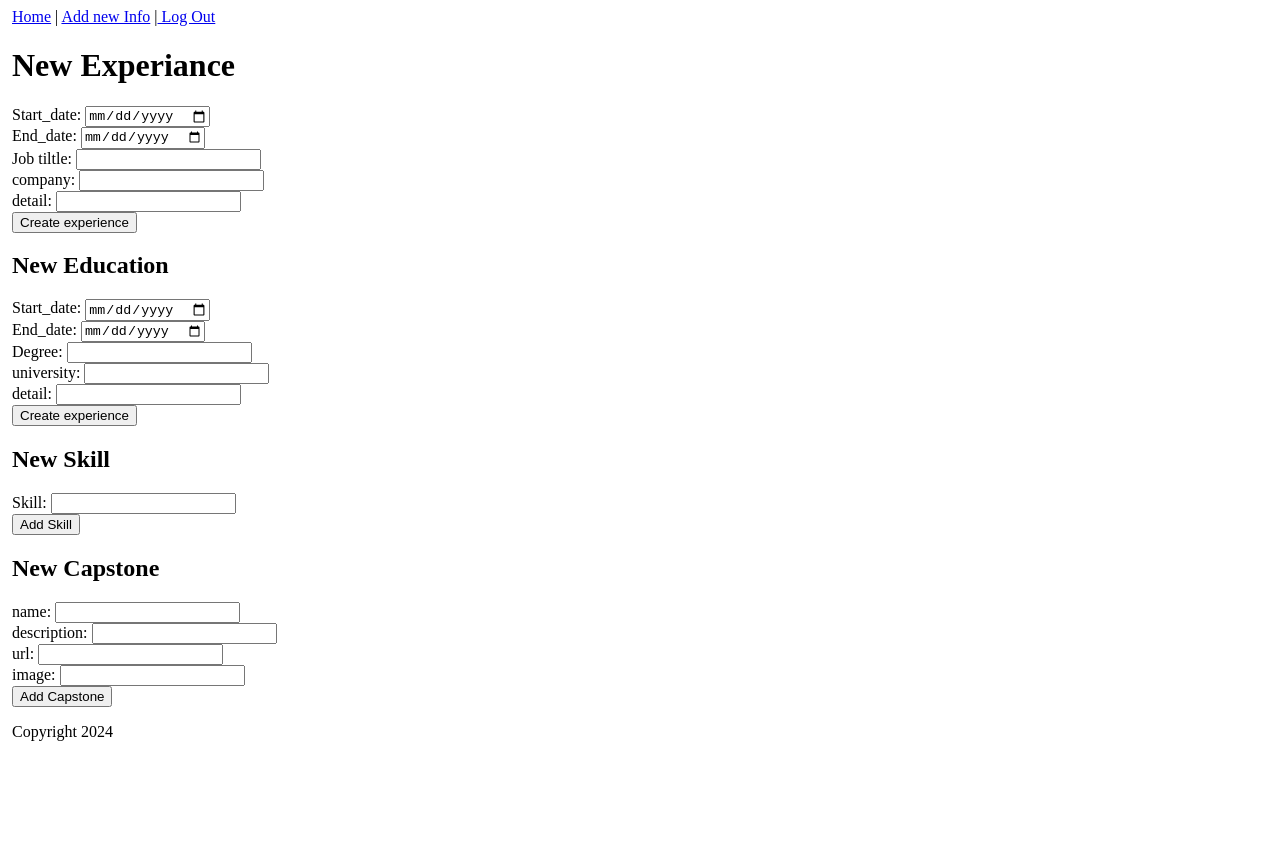
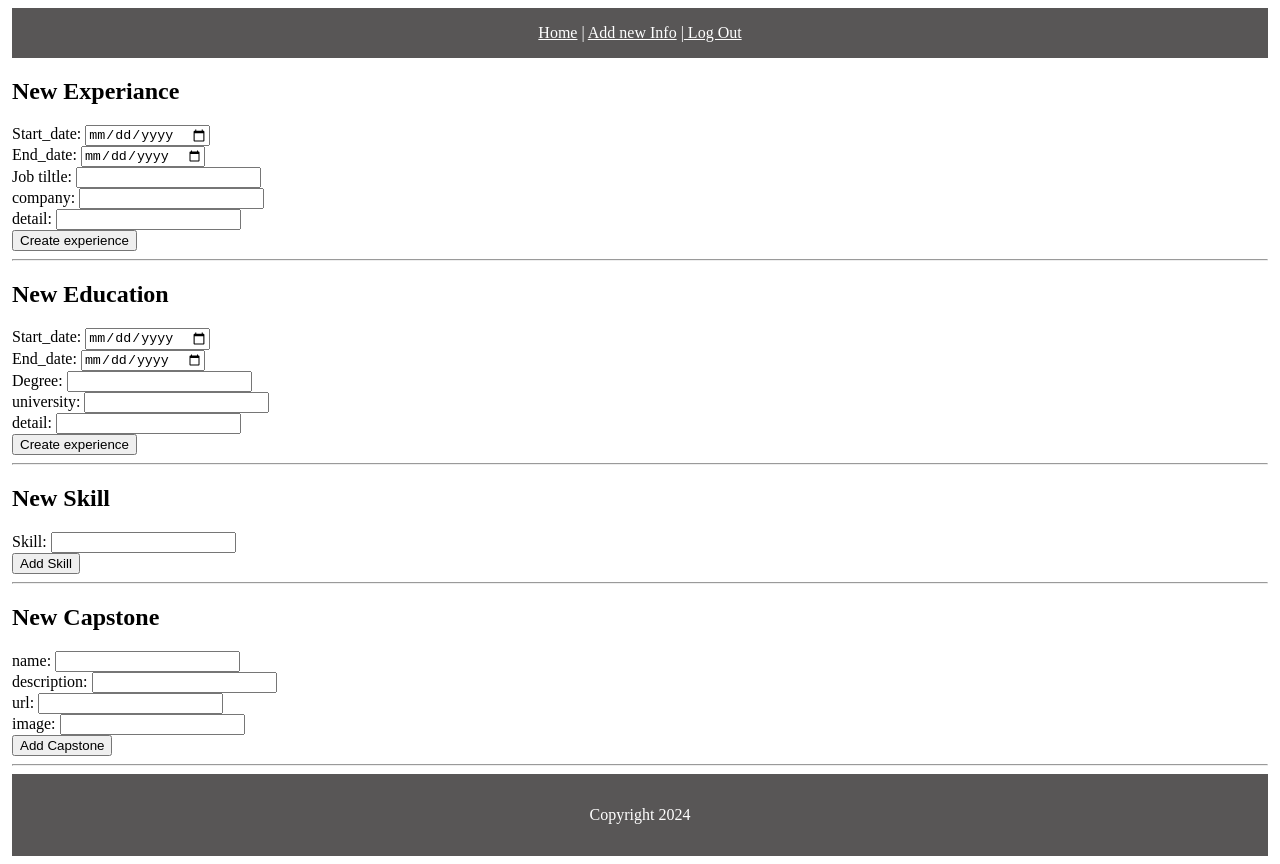
Before and after one commit to joshuadyee/student-portal-frontend, a React (Vite) app: page /create in a window 1280 px wide. Before the commit the page ends 800 px from the top, so only its background shows below. Built offline with nearby package versions, Linux system fonts and the light colour scheme.

Commit message:
add useEffect

```diff
--- a/src/Content.jsx
+++ b/src/Content.jsx
@@ -2,9 +2,9 @@ import axios from "axios"
 import { jwtDecode } from "jwt-decode"
 import { useState, useEffect } from 'react'
 import { Link, Routes, Route } from 'react-router-dom'
-import { Create } from "./Create"
-import { Update } from "./Update"
-import { Experiences } from "./Experiences"
+// import { Create } from "./Create"
+// import { Update } from "./Update"
+// import { Experiences } from "./Experiences"
 
 // TODO: after backend index actions fixed, change all axios links, remove buttons, add useEffects
 // TODO: change skills to student_skills
@@ -17,7 +17,7 @@ import { Experiences } from "./Experiences"
 export function Content() {
   const jwt = localStorage.getItem("jwt");
   const [errors, setErrors] = useState([]);
-  const [studentId, setStudentId] = useState({})
+  const [studentId, setStudentId] = useState([])
   const [studentData, setStudentData] = useState([])
   const [experiences, setExperiences] = useState([])
   const [educations, setEducations] = useState([])
@@ -63,7 +63,6 @@ export function Content() {
     console.log("getSkill")
     axios
       .get(`http://localhost:3000/skills.json?student_id=${studentId}`)
-      // .get(`http://localhost:3000/skills.json`)
       .then((response) => {
         console.log(response.data)
         setSkills(response.data)
@@ -115,17 +114,14 @@ export function Content() {
   }, [jwt]);
 
   useEffect(() => {
-  if (studentId) {
-    getStudentData();
-    // getExperience();
-    // getEducation();
-    // getSkills();
-    // getCapstones();
-  }
-}, [studentId]);
-
-
-
+    if (studentId) {
+      getStudentData();
+      getExperience();
+      getEducation();
+      getSkills();
+      getCapstones();
+    }
+  }, [studentId]);
 
 
   //skill destory
@@ -171,9 +167,10 @@ export function Content() {
                 <p>{experience.details}</p>
                 <Link to={`/experiences/${experience.id}`}>Update Experience</Link>
                 {/* <a href={`/experiences/${experience.id}`}>Update</a> */}
+                <hr />
               </div>
             ))}
-            <button onClick={getExperience}>Get Experience</button>
+            {/* <button onClick={getExperience}>Get Experience</button> */}
           </div>
 
           <div>
@@ -186,6 +183,7 @@ export function Content() {
                 <p>{education.university}</p>
                 <p>{education.details}</p>
                 <Link to={`/educations/${education.id}`}>Update Education</Link>
+                <hr />
               </div>
             ))}
             <button onClick={getEducation}>Get Education</button>
@@ -197,10 +195,10 @@ export function Content() {
               {skills.map(skill => (
                 <div key={skill.id}>
                   <p className='skillPiece'>{skill.skill_name}
-                  <button className="skillXBtn" onClick={() => destroySkill(skill.id)}>X</button></p>
+                    <button className="skillXBtn" onClick={() => destroySkill(skill.id)}>X</button></p>
                 </div>
               ))}
-            <button onClick={getSkills}>Get Skills</button>
+              {/* <button onClick={getSkills}>Get Skills</button> */}
             </div>
           </div>
 
@@ -213,7 +211,7 @@ export function Content() {
                 <p>{capstone.url}</p>
                 <img src={capstone.image} />
                 <Link to={`/capstones/${capstone.id}`}>Update Capstone</Link>
-
+                <hr />
               </div>
             ))}
             <button onClick={getCapstones}>Get Capstones</button>
--- a/src/Create.jsx
+++ b/src/Create.jsx
@@ -73,7 +73,7 @@ export function Create() {
 
   return (
     <div>
-      <h1>New Experiance</h1>
+      <h2>New Experiance</h2>
 
       <form onSubmit={experienceSubmit}>
         <div>
@@ -83,7 +83,7 @@ export function Create() {
           End_date: <input name="end_date" type="date" />
         </div>
         <div>
-          Job tiltle: <input name="job_tiltle" type="text" />
+          Job tiltle: <input name="job_title" type="text" />
         </div>
         <div>
           company: <input name="company" type="text" />
@@ -92,6 +92,7 @@ export function Create() {
           detail: <input name="details" type="text" />
         </div>
         <button type="submit">Create experience</button>
+        <hr />
       </form>
 
 
@@ -114,6 +115,7 @@ export function Create() {
           detail: <input name="detail" type="text" />
         </div>
         <button type="submit">Create experience</button>
+        <hr />
       </form>
 
       <h2>New Skill</h2>
@@ -123,6 +125,7 @@ export function Create() {
           Skill: <input name="skill_name" type="text" />
         </div>
         <button type="submit">Add Skill</button>
+        <hr />
       </form>
 
       <h2>New Capstone</h2>
@@ -141,6 +144,7 @@ export function Create() {
           image: <input name="image" type="text" />
         </div>
         <button type="submit">Add Capstone</button>
+        <hr />
       </form>
 
 
--- a/src/index.css
+++ b/src/index.css
@@ -7,7 +7,6 @@ body {
   display: flex;
   flex-wrap: wrap;
 }
-
 
 .skillsContainer div {
   margin-right: 10px;
@@ -35,3 +34,16 @@ body {
   outline: none;
   box-shadow: none;
 }
+
+header,
+footer {
+  display: flex;
+  justify-content: space-around;
+  background-color: rgb(88, 86, 86);
+  color: white;
+  padding: 1em 1.5em;
+}
+
+header a {
+  color: white
+}
```
